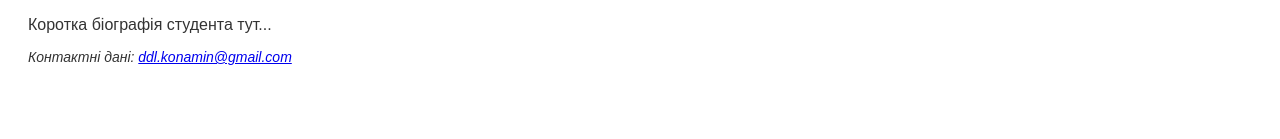
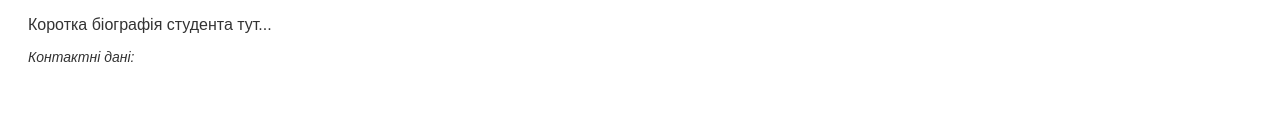
Before and after one commit to darkyshow/labi, a plain HTML site: page index.html in a window 1280 px wide. Shown: the part 228-367 px from the top of the page. Drawn offline with Linux system fonts and the light colour scheme.

Commit message:
Update index.html

```diff
--- a/index.html
+++ b/index.html
@@ -2,7 +2,7 @@
 <html lang="uk">
 <head>
   <meta charset="UTF-8">
-  <title>Особистий вебсайт Касьянова Володимира</title>
+  <title>Особистий вебсайт Сича Марка Євгенійовича</title>
   <link rel="stylesheet" href="main.css">
 </head>
 <body>
@@ -19,7 +19,7 @@
         <img src="C:\Users\Вова\Pictures\image.png" alt="Фото студента">
         <p>Коротка біографія студента тут...</p>
         <address>
-            Контактні дані: <a href="mailto:ddl.konamin@gmail.com">ddl.konamin@gmail.com</a>
+            Контактні дані: <a href="markkyyky@gmail.com"></a>
         </address>
     </section>
   <main>
```
